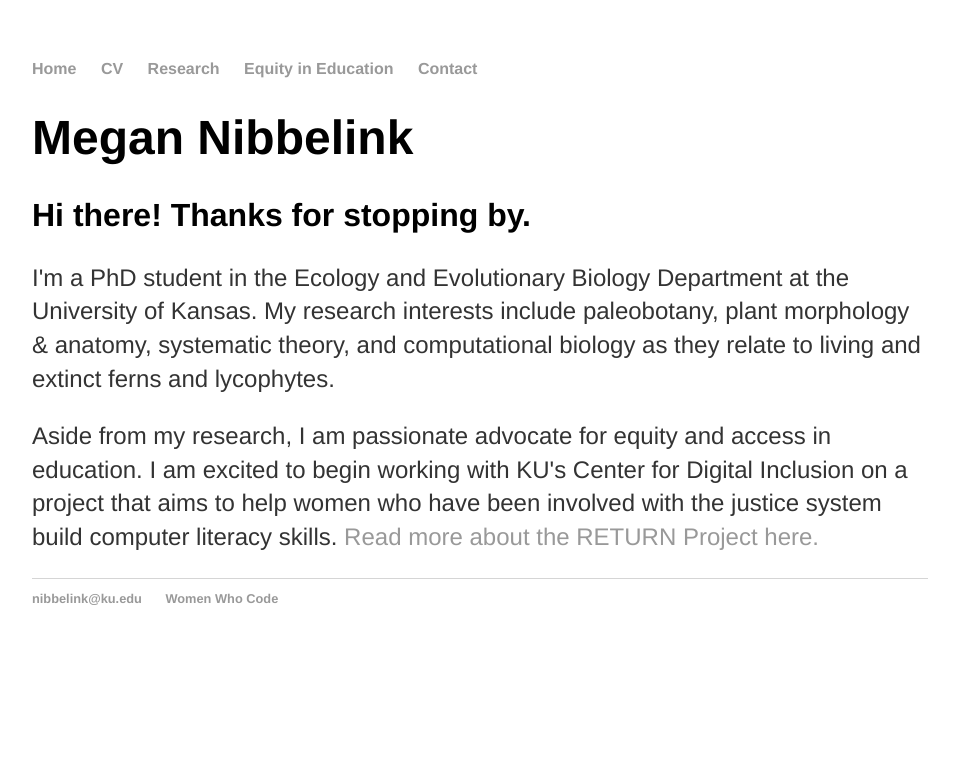
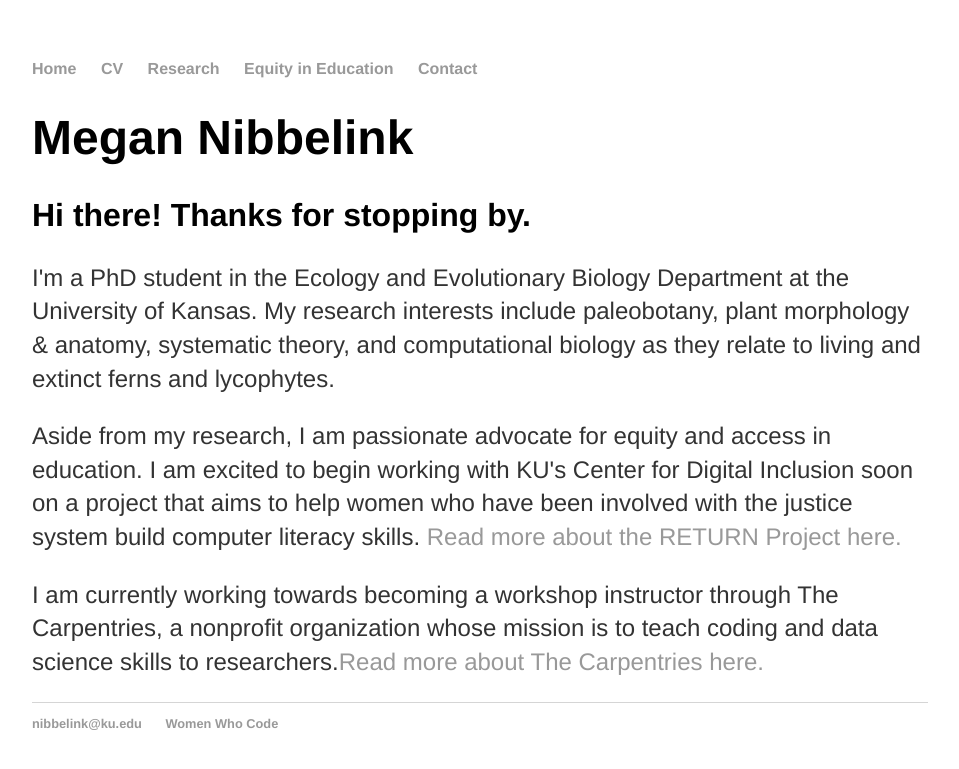
Before and after one commit to megannibbs/megannibbelink.github.io, a Jekyll site: the page built from index.html, in a window 1280 px wide. Shown: the top 769 px of the page, without its empty margins (160-1119 px from the left). Built offline with Jekyll 4.4.1, drawn with Linux system fonts in a browser that asks for light colours.

Commit message:
Update index.html

```diff
--- a/index.html
+++ b/index.html
@@ -9,6 +9,9 @@ title: Meg Nibbelink | Home
 		My research interests include paleobotany, plant morphology & anatomy, systematic theory,
 		and computational biology as they relate to living and extinct ferns and lycophytes.</p>
 	<p>Aside from my research, I am passionate advocate for equity and access in education. I am excited to begin working with
-		KU's Center for Digital Inclusion on a project that aims to help women who have been involved with the justice system
+		KU's Center for Digital Inclusion soon on a project that aims to help women who have been involved with the justice system
 		build computer literacy skills. <a href="/return">Read more about the RETURN Project here.</a></p>
+	<p>I am currently working towards becoming a workshop instructor through The Carpentries, a nonprofit organization whose mission is to teach coding
+		and data science skills to researchers.<a href="https://carpentries.org">Read more about The Carpentries here.</a></p>
+
 </div><!-- /.blurb -->
```
